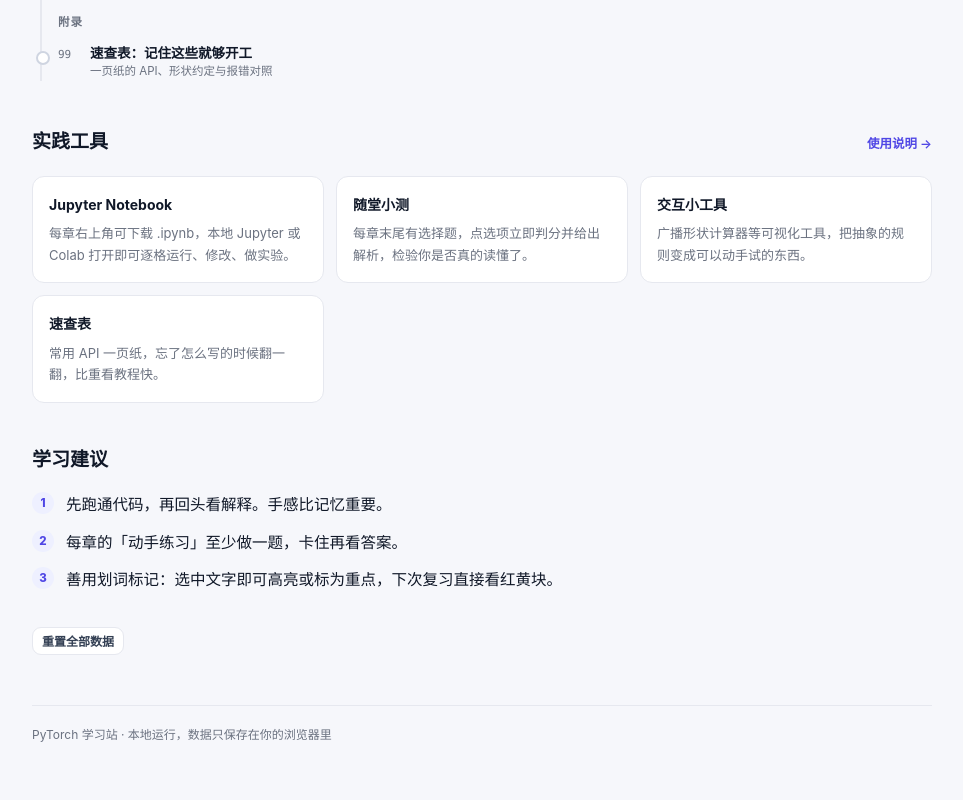
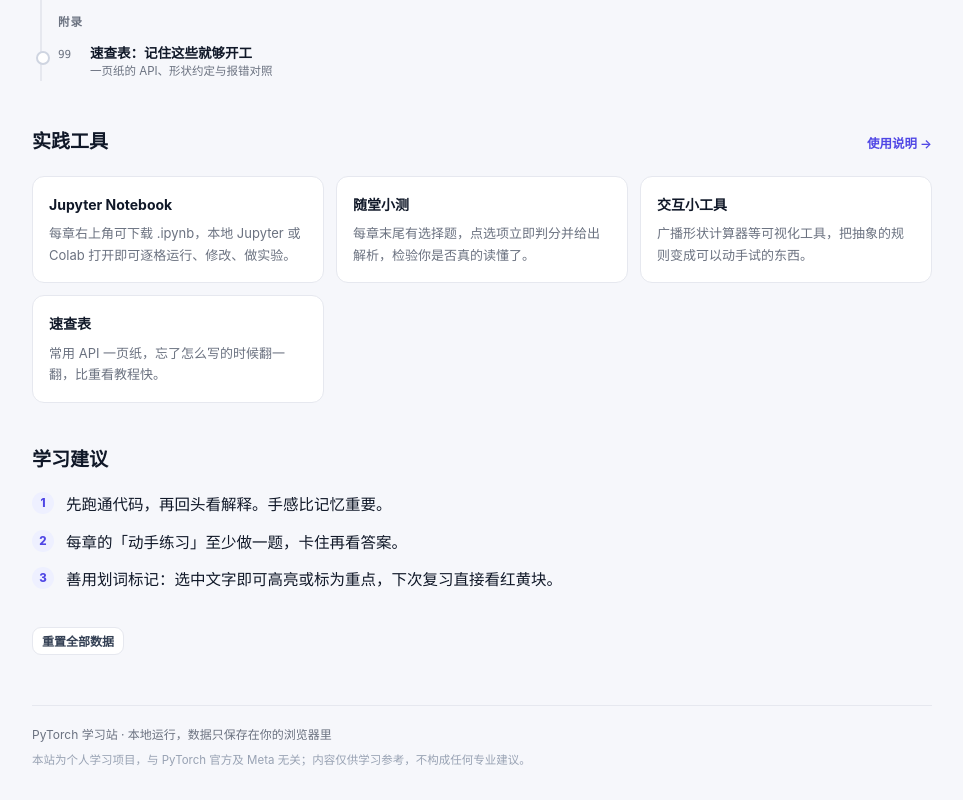
Before and after one commit to xx19832300332/pytorch-academy, a plain HTML site: page index.html in a window 1280 px wide. Shown: the part 1956-2756 px from the top of the page, without its empty margins (287-1250 px from the left). Before the commit the page ends 2731 px from the top, so only its background shows below. Drawn offline with Linux system fonts and the light colour scheme.

Commit message:
docs: 增加免责声明与许可范围
- 页脚新增免责声明（中英双语，随语言切换）：
  个人学习项目，与 PyTorch 官方及 Meta 无关，内容仅供学习参考
- README 新增「免责声明与许可范围」一节：
  非官方项目 / 商标说明 / 内容性质 / 第三方资源 / 数据与隐私 / 部署合规

```diff
--- a/css/style.css
+++ b/css/style.css
@@ -817,3 +817,12 @@ html[data-mode="advanced"] .callout.basic { display: none; }
   .article { max-width: none; padding: 0; }
   .codeblock { break-inside: avoid; }
 }
+
+/* ---------- 页脚免责声明 ---------- */
+.site-foot #footNote { display: block; }
+.foot-disc {
+  display: block; margin-top: 6px;
+  font-size: 11.5px; line-height: 1.7; color: #98a2b3;
+  max-width: 640px;
+}
+.theme-dark .foot-disc { color: #6f7885; }
--- a/index.html
+++ b/index.html
@@ -84,6 +84,7 @@
     <article class="article" id="content"></article>
     <footer class="site-foot">
       <span id="footNote">PyTorch 学习站 · 本地运行，数据只保存在你的浏览器里</span>
+      <span id="footDisc" class="foot-disc">本站为个人学习项目，与 PyTorch 官方及 Meta 无关；内容仅供学习参考，不构成任何专业建议。</span>
     </footer>
   </main>
   <aside class="toc" id="toc" aria-label="本页目录"></aside>
--- a/js/app.js
+++ b/js/app.js
@@ -86,6 +86,7 @@
       resetConfirm: '将清除所有进度、笔记和标记，确定吗？',
       chipTitle: '已掌握章节',
       foot: 'PyTorch 学习站 · 本地运行，数据只保存在你的浏览器里',
+      disc: '本站为个人学习项目，与 PyTorch 官方及 Meta 无关；内容仅供学习参考，不构成任何专业建议。',
       langTag: '中文',
       notFound: '这一章不存在'
     },
@@ -155,6 +156,7 @@
       resetConfirm: 'This clears progress, notes and marks. Continue?',
       chipTitle: 'Chapters mastered',
       foot: 'PyTorch Academy · Runs locally; your data stays in this browser',
+      disc: 'A personal learning project, not affiliated with or endorsed by PyTorch or Meta. Content is for study only, not professional advice.',
       langTag: 'EN',
       notFound: 'Chapter not found'
     }
@@ -1433,6 +1435,7 @@
     els.sInput.placeholder = t('searchPlaceholder');
     $('#notesLabel').textContent = t('notes');
     $('#footNote').textContent = t('foot');
+    if ($('#footDisc')) $('#footDisc').textContent = t('disc');
     $('#btnExportNotes').textContent = t('exportNotes');
     $('#btnClearNote').textContent = t('clearNote');
     els.noteTitle.textContent = t('notesTitle');
```
Also changed, not shown: 1 other file.
